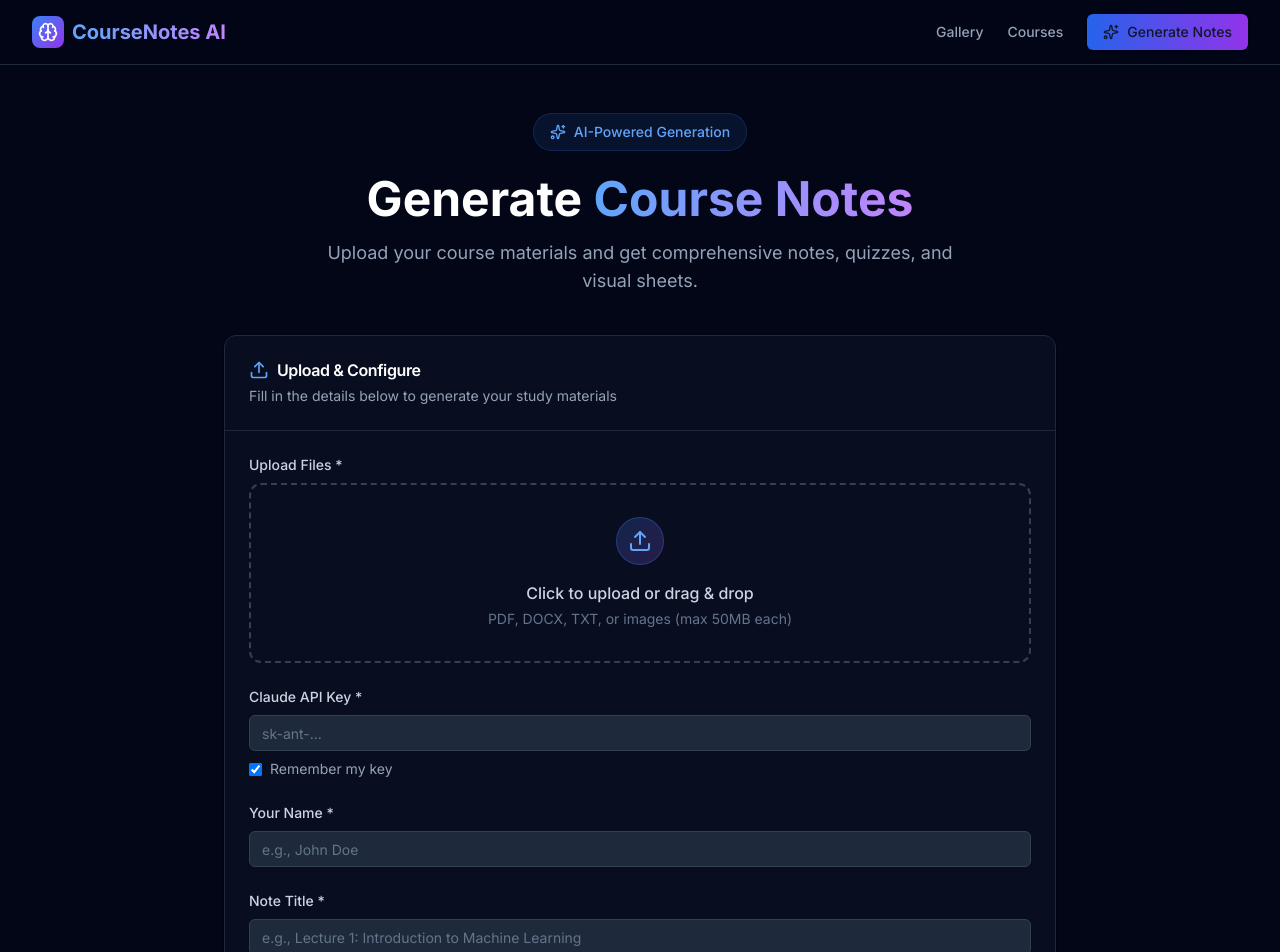
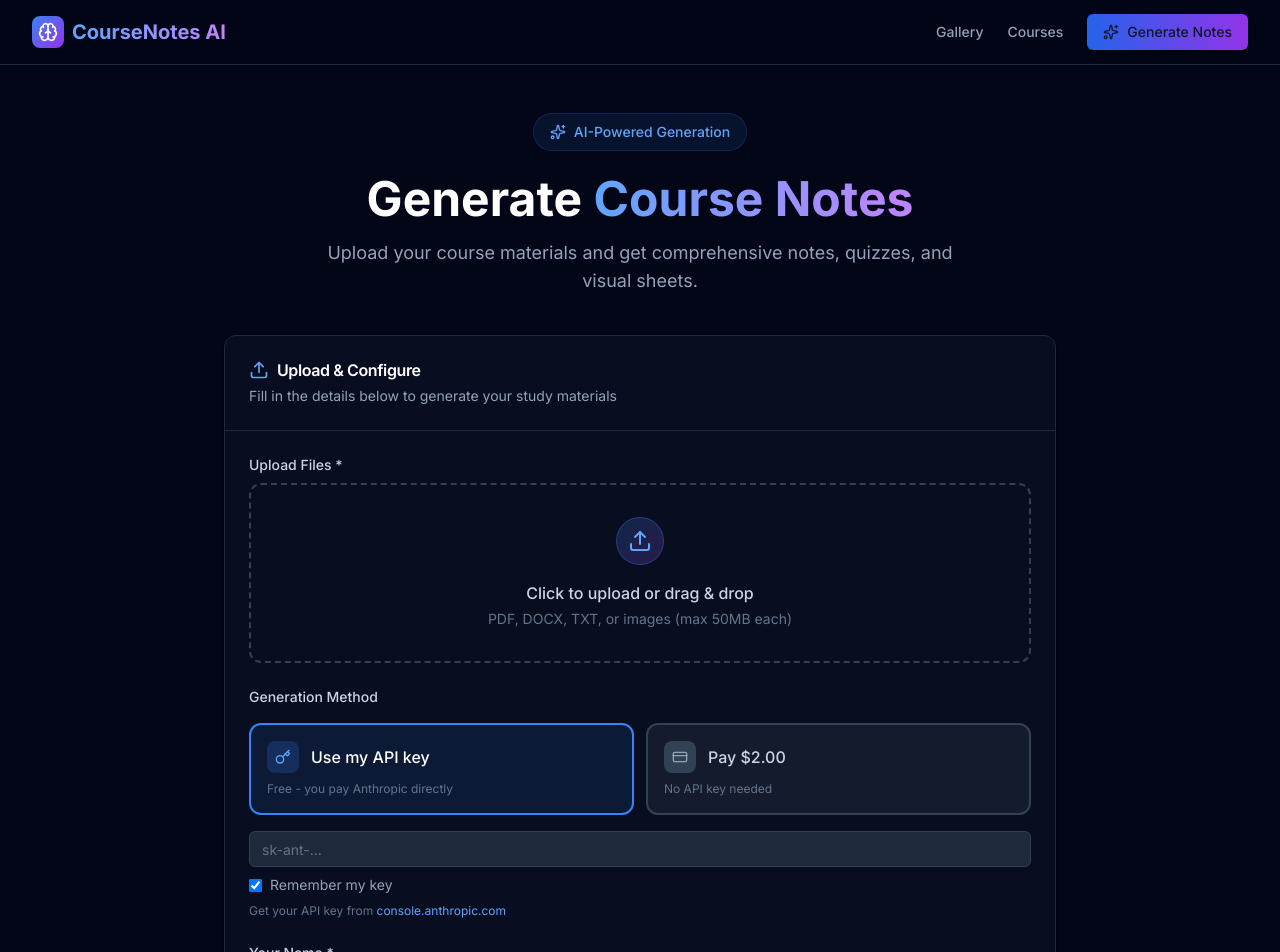
Before and after one commit to loic-123/courseNoteAI, a Next.js app: page /generate in a window 1280 px wide. Shown: the top 952 px of the page. Built offline with nearby package versions, Linux system fonts and the light colour scheme.

Commit message:
Add dual mode: free with own API key or paid $2 without
- Users can choose to use their own Claude API key (free)
- Or pay $2 per generation (uses server API key)
- Updated UI with clear option selector
- API route now handles both modes

```diff
--- a/app/api/generate/route.ts
+++ b/app/api/generate/route.ts
@@ -14,7 +14,8 @@
 
     // Extract all parameters
     const files = formData.getAll('file') as File[];
-    const claudeApiKey = formData.get('claudeApiKey') as string;
+    const userApiKey = formData.get('claudeApiKey') as string | null;
+    const useServerKey = formData.get('useServerKey') === 'true';
     const institutionId = formData.get('institutionId') as string;
     const courseId = formData.get('courseId') as string | null;
     const courseCode = formData.get('courseCode') as string | null;
@@ -30,8 +31,31 @@
     const language = formData.get('language') as 'en' | 'fr';
     const customPrompt = formData.get('customPrompt') as string | null;
 
+    // Determine which API key to use
+    let claudeApiKey: string;
+    if (useServerKey) {
+      // Use server's API key (paid users)
+      const serverKey = process.env.ANTHROPIC_API_KEY;
+      if (!serverKey) {
+        return NextResponse.json(
+          { error: 'Server API key not configured' },
+          { status: 500 }
+        );
+      }
+      claudeApiKey = serverKey;
+    } else {
+      // Use user's own API key (free)
+      if (!userApiKey) {
+        return NextResponse.json(
+          { error: 'API key is required' },
+          { status: 400 }
+        );
+      }
+      claudeApiKey = userApiKey;
+    }
+
     // Validate required fields
-    if (!files || files.length === 0 || !claudeApiKey || !institutionId || !creatorName || !title) {
+    if (!files || files.length === 0 || !institutionId || !creatorName || !title) {
       return NextResponse.json(
         { error: 'Missing required fields' },
         { status: 400 }
--- a/app/generate/page.tsx
+++ b/app/generate/page.tsx
@@ -7,7 +7,7 @@
 import { Input } from '@/components/ui/input';
 import { Progress } from '@/components/ui/progress';
 import { ApiKeyStorage } from '@/lib/storage/api-key-storage';
-import { Upload, Loader2, X, Sparkles, FileText, Settings, ChevronDown, ChevronRight, CreditCard, Tag, Check } from 'lucide-react';
+import { Upload, Loader2, X, Sparkles, FileText, Settings, ChevronDown, ChevronRight, CreditCard, Tag, Check, Key } from 'lucide-react';
 import {
   Dialog,
   DialogContent,
@@ -20,6 +20,7 @@
   const router = useRouter();
   const searchParams = useSearchParams();
   const [files, setFiles] = useState<File[]>([]);
+  const [useOwnKey, setUseOwnKey] = useState(true); // true = use own key (free), false = pay $2
   const [apiKey, setApiKey] = useState('');
   const [rememberKey, setRememberKey] = useState(true);
   const [creatorName, setCreatorName] = useState('');
@@ -38,7 +39,7 @@
   const [statusMessage, setStatusMessage] = useState('');
   const [isDragging, setIsDragging] = useState(false);
 
-  // Payment state
+  // Payment state (only for users without API key)
   const [showPaymentModal, setShowPaymentModal] = useState(false);
   const [promoCode, setPromoCode] = useState('');
   const [promoValidating, setPromoValidating] = useState(false);
@@ -53,7 +54,10 @@
 
   useEffect(() => {
     const savedKey = ApiKeyStorage.get();
-    if (savedKey) setApiKey(savedKey);
+    if (savedKey) {
+      setApiKey(savedKey);
+      setUseOwnKey(true);
+    }
   }, []);
 
   // Check for successful payment on return from Stripe
@@ -178,11 +182,24 @@
   };
 
   const handleGenerateClick = () => {
-    if (files.length === 0 || !apiKey || !creatorName || !title || !courseCode || !courseName) {
+    // Check required fields (API key only required if using own key)
+    if (files.length === 0 || !creatorName || !title || !courseCode || !courseName) {
       alert('Please fill in all required fields and upload at least one file');
       return;
     }
 
+    if (useOwnKey && !apiKey) {
+      alert('Please enter your Claude API key or switch to paid generation');
+      return;
+    }
+
+    // If using own key, generate directly (free)
+    if (useOwnKey) {
+      handleGenerate();
+      return;
+    }
+
+    // If not using own key, check payment
     if (!isPaid) {
       setShowPaymentModal(true);
       return;
@@ -192,7 +209,7 @@
   };
 
   const handleGenerate = async () => {
-    if (rememberKey) {
+    if (rememberKey && apiKey) {
       ApiKeyStorage.save(apiKey);
     }
 
@@ -205,7 +222,11 @@
       files.forEach(file => {
         formData.append('file', file);
       });
+      // Only send API key if user is using their own
+      if (useOwnKey && apiKey) {
         formData.append('claudeApiKey', apiKey);
+      }
+      formData.append('useServerKey', (!useOwnKey).toString());
       formData.append('institutionId', '00000000-0000-0000-0000-000000000001');
       formData.append('courseCode', courseCode);
       formData.append('courseName', courseName);
@@ -302,8 +323,8 @@
           </p>
         </div>
 
-        {/* Payment Status Banner */}
-        {isPaid && (
+        {/* Payment Status Banner - only show when using paid mode */}
+        {!useOwnKey && isPaid && (
           <div className="mb-6 p-4 bg-green-500/10 border border-green-500/30 rounded-xl flex items-center gap-3">
             <div className="h-8 w-8 rounded-full bg-green-500/20 flex items-center justify-center">
               <Check className="h-4 w-4 text-green-400" />
@@ -390,9 +411,58 @@
               )}
             </div>
 
-            {/* API Key */}
-            <div>
-              <label className="block text-sm font-medium text-slate-300 mb-2">Claude API Key *</label>
+            {/* API Key Option */}
+            <div className="space-y-4">
+              <label className="block text-sm font-medium text-slate-300">Generation Method</label>
+              <div className="grid grid-cols-1 md:grid-cols-2 gap-3">
+                <button
+                  type="button"
+                  onClick={() => setUseOwnKey(true)}
+                  className={`p-4 rounded-xl border-2 text-left transition-all ${
+                    useOwnKey
+                      ? 'border-blue-500 bg-blue-500/10'
+                      : 'border-slate-700 bg-slate-800/50 hover:border-slate-600'
+                  }`}
+                >
+                  <div className="flex items-center gap-3 mb-2">
+                    <div className={`h-8 w-8 rounded-lg flex items-center justify-center ${
+                      useOwnKey ? 'bg-blue-500/20' : 'bg-slate-700'
+                    }`}>
+                      <Key className={`h-4 w-4 ${useOwnKey ? 'text-blue-400' : 'text-slate-400'}`} />
+                    </div>
+                    <span className={`font-medium ${useOwnKey ? 'text-white' : 'text-slate-300'}`}>
+                      Use my API key
+                    </span>
+                  </div>
+                  <p className="text-xs text-slate-500">Free - you pay Anthropic directly</p>
+                </button>
+
+                <button
+                  type="button"
+                  onClick={() => setUseOwnKey(false)}
+                  className={`p-4 rounded-xl border-2 text-left transition-all ${
+                    !useOwnKey
+                      ? 'border-purple-500 bg-purple-500/10'
+                      : 'border-slate-700 bg-slate-800/50 hover:border-slate-600'
+                  }`}
+                >
+                  <div className="flex items-center gap-3 mb-2">
+                    <div className={`h-8 w-8 rounded-lg flex items-center justify-center ${
+                      !useOwnKey ? 'bg-purple-500/20' : 'bg-slate-700'
+                    }`}>
+                      <CreditCard className={`h-4 w-4 ${!useOwnKey ? 'text-purple-400' : 'text-slate-400'}`} />
+                    </div>
+                    <span className={`font-medium ${!useOwnKey ? 'text-white' : 'text-slate-300'}`}>
+                      Pay $2.00
+                    </span>
+                  </div>
+                  <p className="text-xs text-slate-500">No API key needed</p>
+                </button>
+              </div>
+
+              {/* API Key Input - only show if using own key */}
+              {useOwnKey && (
+                <div className="space-y-2">
                   <Input
                     type="password"
                     value={apiKey}
@@ -400,7 +470,7 @@
                     placeholder="sk-ant-..."
                     className="bg-slate-800 border-slate-700 text-white placeholder:text-slate-500 focus:border-blue-500"
                   />
-              <div className="flex items-center mt-2">
+                  <div className="flex items-center">
                     <input
                       type="checkbox"
                       id="remember-key"
@@ -412,6 +482,19 @@
                       Remember my key
                     </label>
                   </div>
+                  <p className="text-xs text-slate-500">
+                    Get your API key from{' '}
+                    <a
+                      href="https://console.anthropic.com/settings/keys"
+                      target="_blank"
+                      rel="noopener noreferrer"
+                      className="text-blue-400 hover:underline"
+                    >
+                      console.anthropic.com
+                    </a>
+                  </p>
+                </div>
+              )}
             </div>
 
             {/* Creator Name */}
@@ -603,6 +686,11 @@
                   <Loader2 className="mr-2 h-5 w-5 animate-spin" />
                   Generating...
                 </>
+              ) : useOwnKey ? (
+                <>
+                  <Sparkles className="mr-2 h-5 w-5" />
+                  Generate Notes (Free)
+                </>
               ) : isPaid ? (
                 <>
                   <Sparkles className="mr-2 h-5 w-5" />
```
Lines whose indentation alone changed are shown as unchanged.
